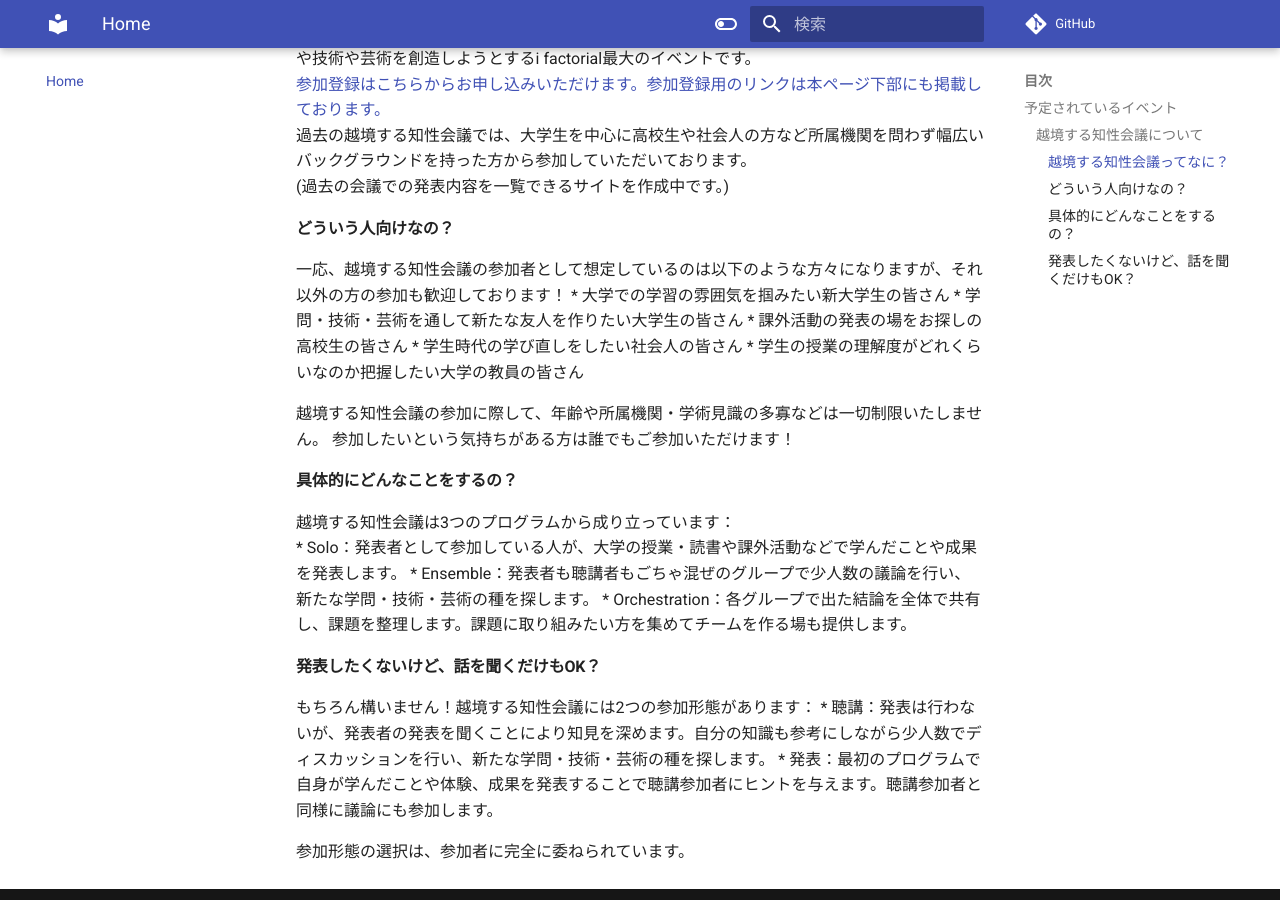
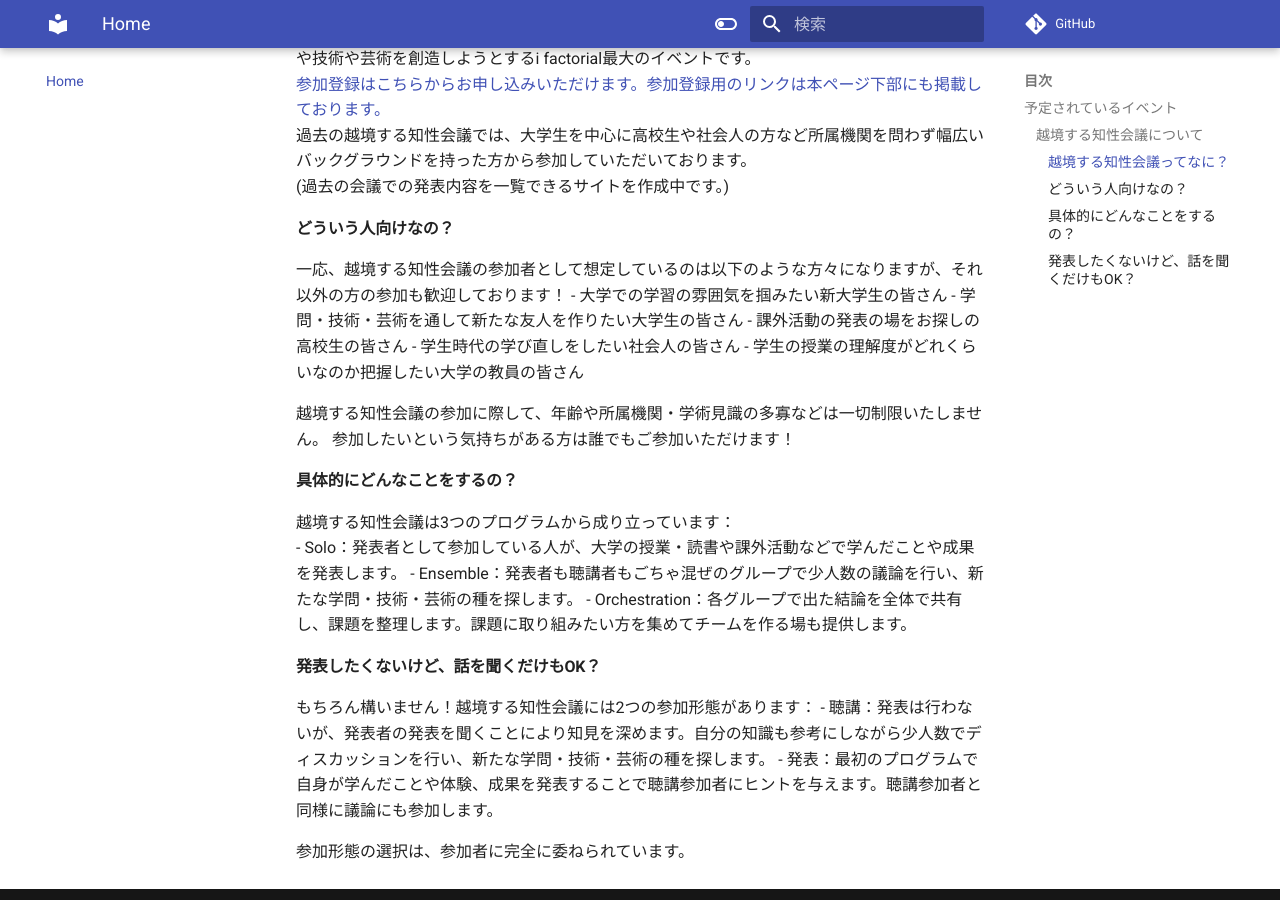
Before and after one commit to i-factorial/ifactorial_website, an MkDocs documentation site: the page built from docs/index.md, in a window 1280 px wide and 900 px high, scrolled down 469 px. Built offline with MkDocs 1.6.1 and Material for MkDocs 9.7.7, drawn with Linux system fonts in a browser that asks for light colours; comment, search, counter and statistics services are not loaded.

Commit message:
fix itemization formats.

```diff
--- a/docs/index.md
+++ b/docs/index.md
@@ -15,24 +15,24 @@
 
 #### どういう人向けなの？
 一応、越境する知性会議の参加者として想定しているのは以下のような方々になりますが、それ以外の方の参加も歓迎しております！
-* 大学での学習の雰囲気を掴みたい新大学生の皆さん
-* 学問・技術・芸術を通して新たな友人を作りたい大学生の皆さん
-* 課外活動の発表の場をお探しの高校生の皆さん
-* 学生時代の学び直しをしたい社会人の皆さん
-* 学生の授業の理解度がどれくらいなのか把握したい大学の教員の皆さん
+- 大学での学習の雰囲気を掴みたい新大学生の皆さん
+- 学問・技術・芸術を通して新たな友人を作りたい大学生の皆さん
+- 課外活動の発表の場をお探しの高校生の皆さん
+- 学生時代の学び直しをしたい社会人の皆さん
+- 学生の授業の理解度がどれくらいなのか把握したい大学の教員の皆さん
 
 越境する知性会議の参加に際して、年齢や所属機関・学術見識の多寡などは一切制限いたしません。
 参加したいという気持ちがある方は誰でもご参加いただけます！
 
 #### 具体的にどんなことをするの？
 越境する知性会議は3つのプログラムから成り立っています：
-* Solo：発表者として参加している人が、大学の授業・読書や課外活動などで学んだことや成果を発表します。
-* Ensemble：発表者も聴講者もごちゃ混ぜのグループで少人数の議論を行い、新たな学問・技術・芸術の種を探します。
-* Orchestration：各グループで出た結論を全体で共有し、課題を整理します。課題に取り組みたい方を集めてチームを作る場も提供します。
+- Solo：発表者として参加している人が、大学の授業・読書や課外活動などで学んだことや成果を発表します。
+- Ensemble：発表者も聴講者もごちゃ混ぜのグループで少人数の議論を行い、新たな学問・技術・芸術の種を探します。
+- Orchestration：各グループで出た結論を全体で共有し、課題を整理します。課題に取り組みたい方を集めてチームを作る場も提供します。
 
 #### 発表したくないけど、話を聞くだけもOK？
 もちろん構いません！越境する知性会議には2つの参加形態があります：
-* 聴講：発表は行わないが、発表者の発表を聞くことにより知見を深めます。自分の知識も参考にしながら少人数でディスカッションを行い、新たな学問・技術・芸術の種を探します。
-* 発表：最初のプログラムで自身が学んだことや体験、成果を発表することで聴講参加者にヒントを与えます。聴講参加者と同様に議論にも参加します。
+- 聴講：発表は行わないが、発表者の発表を聞くことにより知見を深めます。自分の知識も参考にしながら少人数でディスカッションを行い、新たな学問・技術・芸術の種を探します。
+- 発表：最初のプログラムで自身が学んだことや体験、成果を発表することで聴講参加者にヒントを与えます。聴講参加者と同様に議論にも参加します。
 
 参加形態の選択は、参加者に完全に委ねられています。
```
